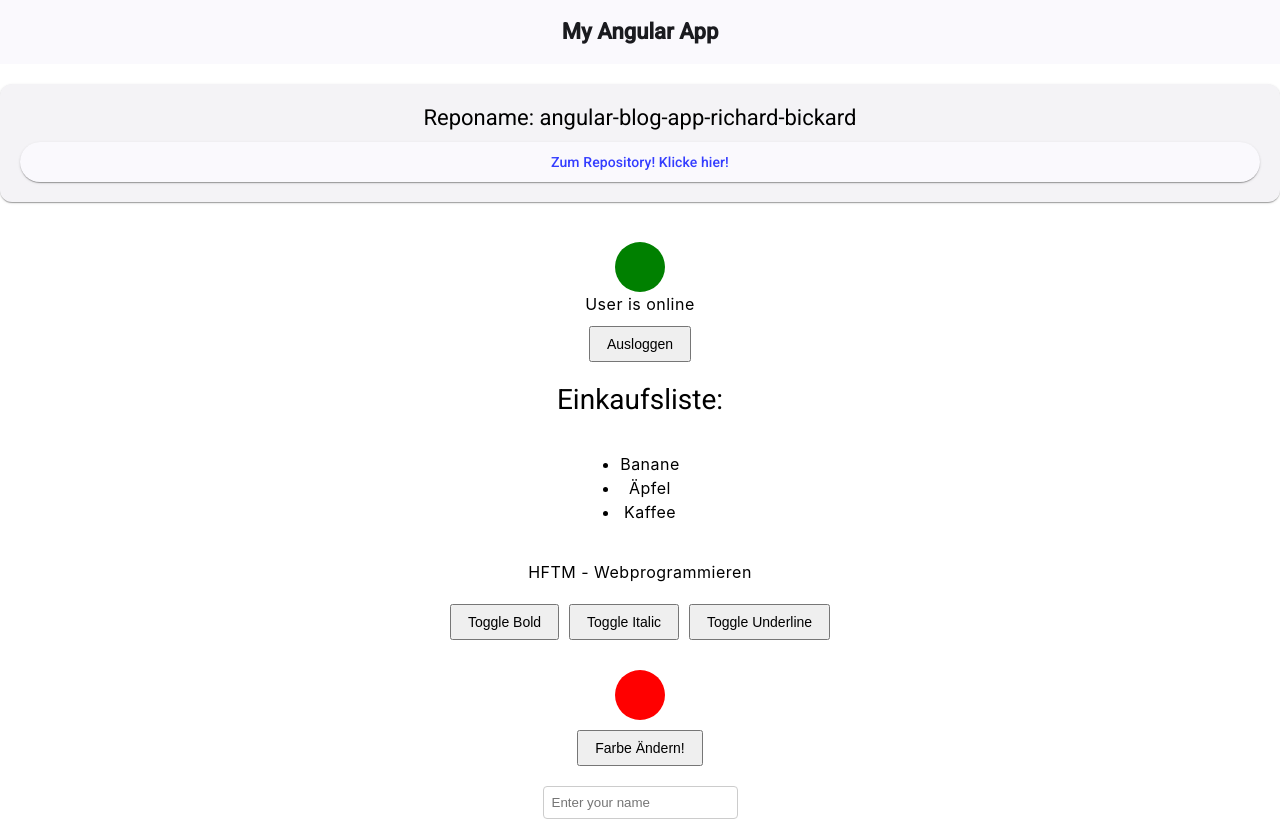
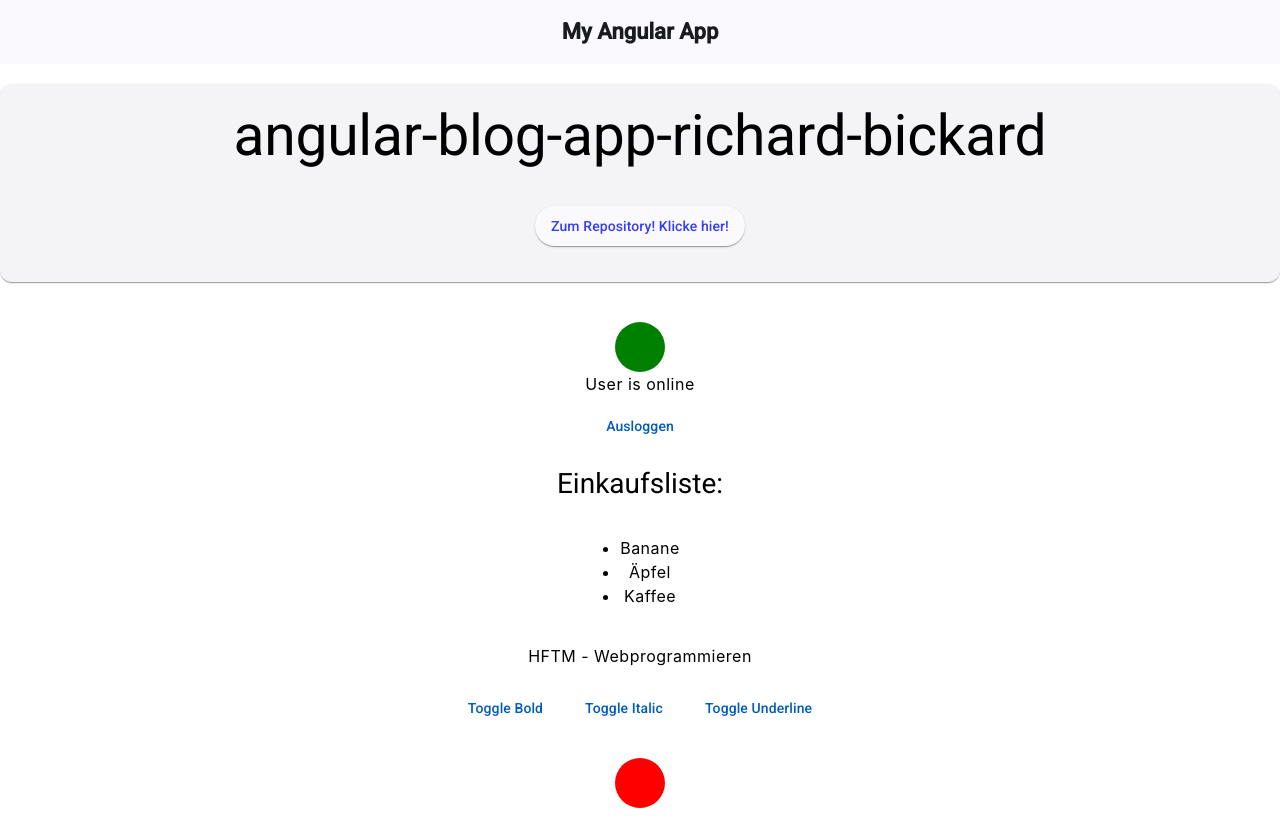
Before and after one commit to hftm-in2022/angular-blog-app-richard-bickard, an Angular app: page / in a window 1280 px wide. Shown: the top 821 px of the page. Built offline with nearby package versions, Linux system fonts and the light colour scheme.

Commit message:
fix problems

```diff
--- a/package.json
+++ b/package.json
@@ -11,7 +11,8 @@
     "test": "ng test",
     "serve:ssr:angular-blog-app-richard-bickard": "node dist/angular-blog-app-richard-bickard/server/server.mjs",
     "lint": "ng lint",
-    "prepare": "husky"
+    "prepare": "husky",
+    "test:ci": "ng test --watch=false --browsers=ChromeHeadless"
   },
   "private": true,
   "dependencies": {
--- a/src/app/app.component.html
+++ b/src/app/app.component.html
@@ -1,14 +1,15 @@
-<mat-toolbar color="primary"> My Angular App </mat-toolbar>
+<mat-toolbar color="primary">My Angular App</mat-toolbar>
 
-<mat-card>
-  <mat-card-title>Reponame: {{ title }}</mat-card-title>
-  <mat-card-content> </mat-card-content>
+<mat-card class="card">
+  <mat-card-title><h1>{{ title}}</h1> </mat-card-title>
+  <mat-card-content>
     <button mat-raised-button color="accent" (click)="handleClick()">
       Zum Repository! Klicke hier!
     </button>
+  </mat-card-content>
 </mat-card>
 
-<!-- ngIf und ngSwitch -->
+<!-- Visibility Toggle and Status with ngIf and ngSwitch -->
 <div class="centered">
   <div
     *ngIf="isVisible"
@@ -21,45 +22,48 @@
     <div *ngSwitchCase="'offline'">User is offline</div>
     <div *ngSwitchDefault>User status unknown</div>
   </div>
-  <button (click)="toggleVisibility()">
+  <button mat-button (click)="toggleVisibility()">
     {{ status === "online" ? "Ausloggen" : "Einloggen" }}
   </button>
 </div>
-<!-- ngFor -->
+
+<!-- Shopping List with ngFor -->
 <div class="centered">
   <h5>Einkaufsliste:</h5>
   <ul>
     <li *ngFor="let item of items">{{ item }}</li>
   </ul>
 </div>
-<!-- Dynamisches Anwenden von Klassen für Textstile -->
+
+<!-- Dynamic Text Styles with ngClass -->
 <div class="centered">
   <div
     [ngClass]="{
       bold: isBold,
       italic: isItalic,
-      underline: isUnderlined,
+      underline: isUnderlined
     }"
   >
     HFTM - Webprogrammieren
   </div>
-  <!-- Schaltflächen zum Umschalten der Stile -->
+  <!-- Buttons for Toggling Text Styles -->
   <div class="button-row">
-    <button (click)="toggleBold()">Toggle Bold</button>
-    <button (click)="toggleItalic()">Toggle Italic</button>
-    <button (click)="toggleUnderline()">Toggle Underline</button>
+    <button mat-button (click)="toggleBold()">Toggle Bold</button>
+    <button mat-button (click)="toggleItalic()">Toggle Italic</button>
+    <button mat-button (click)="toggleUnderline()">Toggle Underline</button>
   </div>
-  <!-- ngStyle -->
+</div>
+
+<!-- Dynamic Color Change with ngStyle -->
 <div class="centered">
   <div class="lamp" [ngStyle]="{ 'background-color': color }"></div>
-    <!-- Zweites Lämpchen -->
+  <button mat-button (click)="changeColor()">Farbe Ändern!</button>
+</div>
 
-    <div [ngStyle]="{ 'background-color': color }"></div>
-    <button (click)="changeColor()">Farbe Ändern!</button>
-  </div>
-  <!-- NgModel (2-Wege-Datenbindung) -->
+<!-- Two-Way Data Binding with NgModel -->
+<div class="centered">
   <input [(ngModel)]="name" placeholder="Enter your name" />
   <p>Hello, {{ name }}!</p>
+</div>
 
 <router-outlet></router-outlet>
-</div>
```
Also changed, not shown: 1 other file (tests, documents, lock files or other folders). Lines whose indentation alone changed are shown as unchanged.
